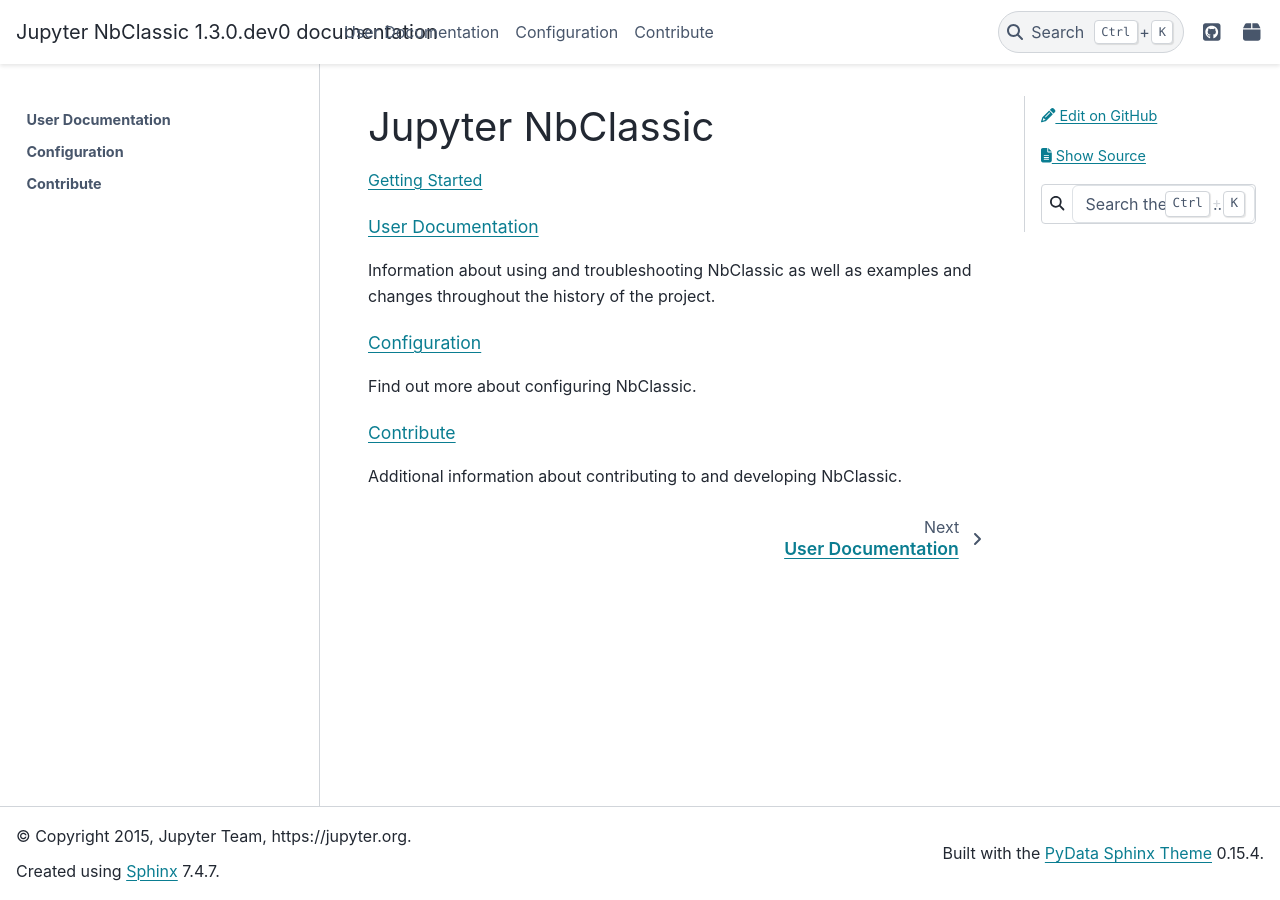
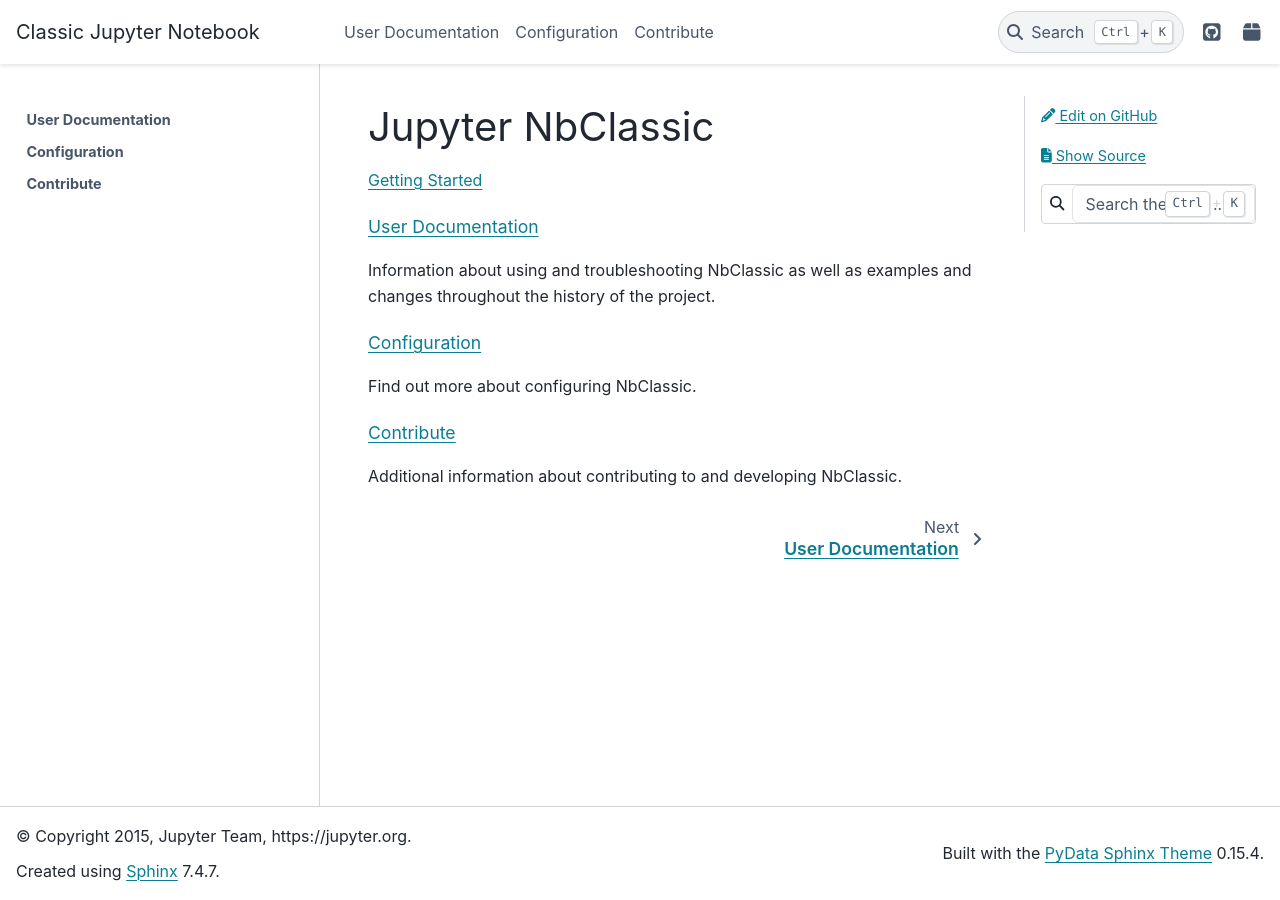
Before and after one commit to jupyter/nbclassic, a Sphinx documentation site: the page built from docs/source/index.rst, in a window 1280 px wide. Built offline with Sphinx 7.4.7 and the PyData theme 0.15.4, drawn with Linux system fonts in a browser that asks for light colours; pages that are not in the unit, such as notebooks, are missing from menus.

Commit message:
Docs: prevent title from overlapping content

```diff
--- a/docs/source/conf.py
+++ b/docs/source/conf.py
@@ -198,10 +198,10 @@
 
 # The name for this set of Sphinx documents.  If None, it defaults to
 # "<project> v<release> documentation".
-#html_title = None
+html_title = "Classic Jupyter Notebook"
 
 # A shorter title for the navigation bar.  Default is the same as html_title.
-#html_short_title = None
+html_short_title = "NbClassic"
 
 # The name of an image file (relative to this directory) to place at the top
 # of the sidebar.
```
